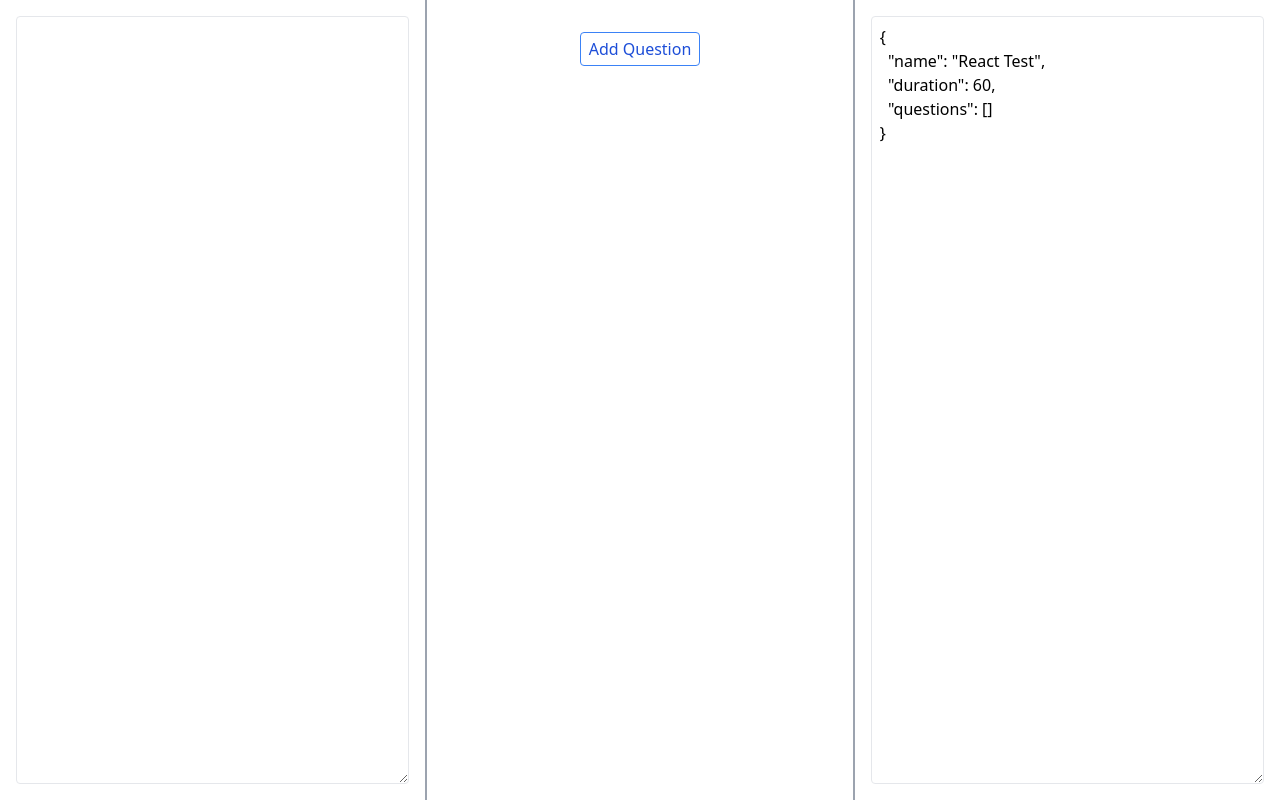
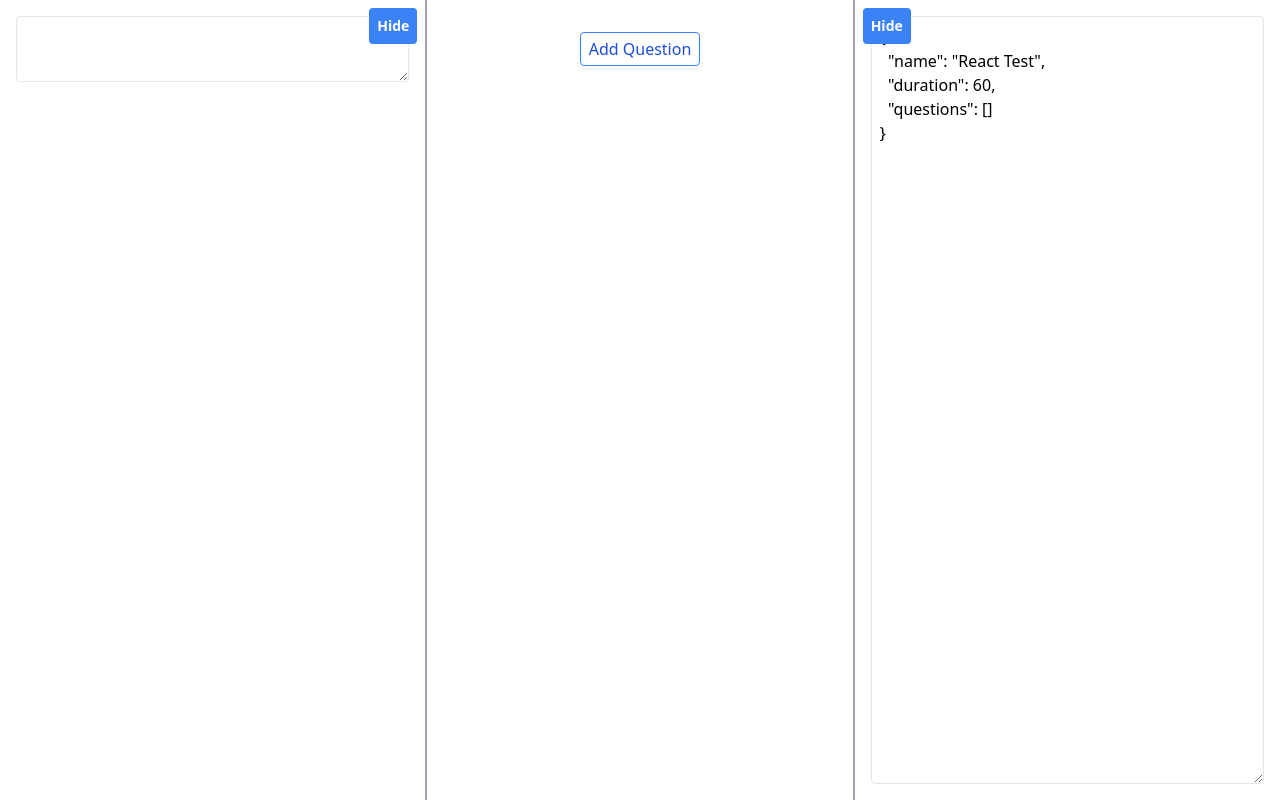
Before and after one commit to yaseralnajjar/test-builder, a React (Vite) app: page / in a window 1280 px wide. Built offline with nearby package versions, Linux system fonts and the light colour scheme.

Commit message:
Add show/hide TextEditor and JsonEditor

```diff
--- a/src/App.jsx
+++ b/src/App.jsx
@@ -335,6 +335,8 @@ function App() {
   const [textStr, setTextStr] = useState("");
   const [jsonStr, setJsonStr] = useState("");
   const [activeQuestionIndex, setActiveQuestionIndex] = useState(-1); // initial value to -1 which means no question is active
+  const [isTextEditorVisible, setIsTextEditorVisible] = useState(true);
+  const [isJsonEditorVisible, setIsJsonEditorVisible] = useState(true);
 
   const handleQuestionUpdate = (question, index, setFieldValue) => {
     setFieldValue(`questions[${index}]`, question);
@@ -356,7 +358,29 @@ function App() {
 
           return (
             <div className="flex flex-1">
-              <div className="flex-1 border-r-2 border-gray-400 p-4">
+              <>
+                {!isTextEditorVisible && (
+                  <button
+                    onClick={() => setIsTextEditorVisible(!isTextEditorVisible)}
+                    className="flex flex-col items-center justify-center bg-blue-500 text-white font-bold p-2 fixed top-2 left-2 rounded"
+                  >
+                    <span className="text-sm">
+                      {isTextEditorVisible ? "Hide" : "Show"}
+                    </span>
+                  </button>
+                )}
+
+                {isTextEditorVisible && (
+                  <div className="flex-1 border-r-2 border-gray-400 p-4 relative">
+                    <button
+                      onClick={() =>
+                        setIsTextEditorVisible(!isTextEditorVisible)
+                      }
+                      className="flex flex-col items-center justify-center bg-blue-500 text-white font-bold p-2 absolute top-2 right-2 rounded"
+                    >
+                      <span className="text-sm">Hide</span>
+                    </button>
+                    <div>
                       <TextEditor
                         value={textStr}
                         onUpdate={(question, index) =>
@@ -365,6 +389,9 @@ function App() {
                         activeQuestionIndex={activeQuestionIndex}
                       />
                     </div>
+                  </div>
+                )}
+              </>
 
               <div className="flex-1 border-r-2 border-gray-400 p-4">
                 <QuestionEditor
@@ -374,7 +401,27 @@ function App() {
                 />
               </div>
 
-              <div className="flex-1 p-4 overflow-auto">
+              <>
+                {!isJsonEditorVisible && (
+                  <button
+                    onClick={() => setIsJsonEditorVisible(!isJsonEditorVisible)}
+                    className="flex flex-col items-center justify-center bg-blue-500 text-white font-bold p-2 fixed top-2 right-2 rounded"
+                  >
+                    <span className="text-sm">Show</span>
+                  </button>
+                )}
+
+                {isJsonEditorVisible && (
+                  <div className="flex-1 p-4 overflow-auto relative">
+                    {" "}
+                    <button
+                      onClick={() =>
+                        setIsJsonEditorVisible(!isJsonEditorVisible)
+                      }
+                      className="flex flex-col items-center justify-center bg-blue-500 text-white font-bold p-2 absolute top-2 left-2 rounded"
+                    >
+                      <span className="text-sm">Hide</span>
+                    </button>
                     <JsonEditor
                       value={jsonStr}
                       onUpdate={(data) => {
@@ -382,6 +429,8 @@ function App() {
                       }}
                     />
                   </div>
+                )}
+              </>
             </div>
           );
         }}
```
Lines whose indentation alone changed are shown as unchanged.
